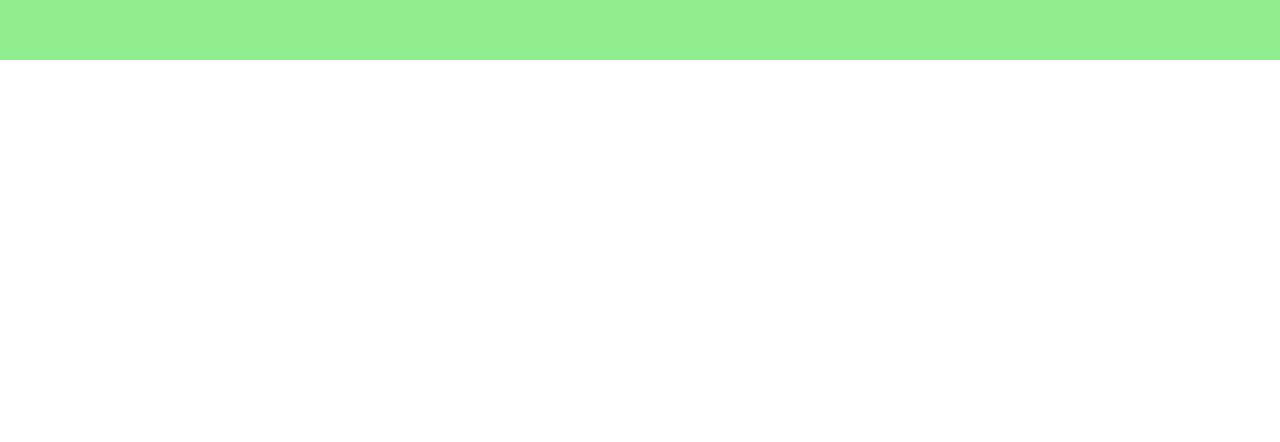
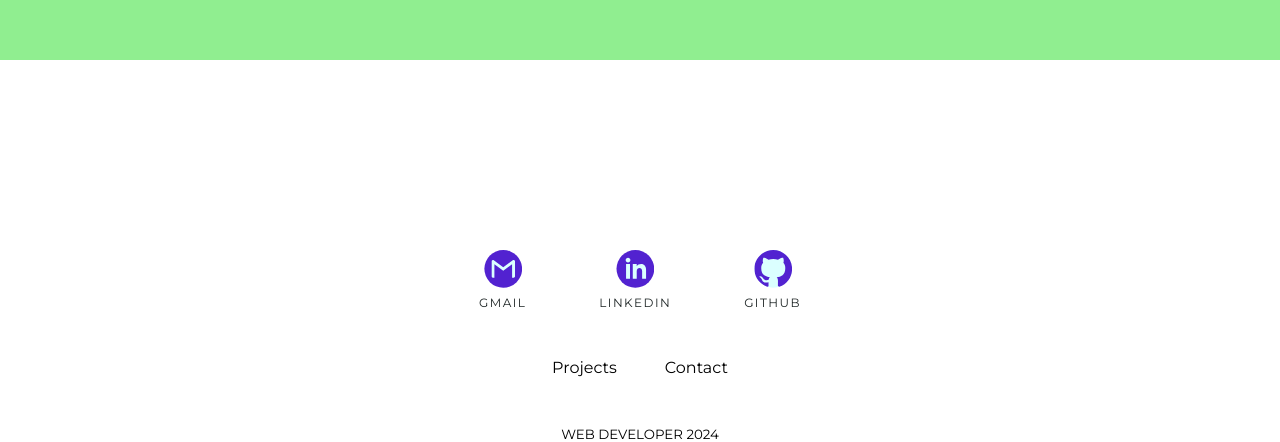
Before and after one commit to bloodyrainday/react-cv, a React app: page / in a window 1280 px wide. Shown: the part 3730-4172 px from the top of the page. Before the commit the page ends 3790 px from the top, so only its background shows below. Built offline with nearby package versions, Linux system fonts and the light colour scheme.

Commit message:
add footer

```diff
--- a/src/App.css
+++ b/src/App.css
@@ -3,6 +3,7 @@
 * {
   padding: 0;
   margin: 0;
+  list-style: none;
 }
 
 body {
--- a/src/App.tsx
+++ b/src/App.tsx
@@ -1,4 +1,5 @@
 import "./App.css";
+import { Footer } from "./layout/footer/Footer";
 import { Header } from "./layout/header/Header";
 import { About } from "./layout/header/sections/about/About";
 import { Main } from "./layout/header/sections/main/Main";
@@ -13,6 +14,7 @@ function App() {
       <About />
       <Projects />
       <Skills />
+      <Footer />
     </div>
   );
 }
--- a/src/components/NavMenu/NavMenu.tsx
+++ b/src/components/navLinks/NavLinks.tsx
@@ -5,15 +5,15 @@ type Props = {};
 
 export const NavLinks = (props: Props) => {
   return (
-    <StyledNavMenu>
+    <StyledNavLinks>
       <a href="#">Home</a>
 
       <a href="#">Projects</a>
-    </StyledNavMenu>
+    </StyledNavLinks>
   );
 };
 
-const StyledNavMenu = styled.nav`
+const StyledNavLinks = styled.nav`
   display: flex;
   justify-content: space-between;
 `;
--- /dev/null
+++ b/src/layout/footer/Footer.tsx
@@ -0,0 +1,108 @@
+import React from "react";
+import styled from "styled-components";
+import { FlexWrapper } from "../../components/FlexWrapper";
+import { Icon } from "../../components/Icon/Icon";
+import { NavLinks } from "../../components/navLinks/NavLinks";
+
+type Props = {};
+
+export const Footer = (props: Props) => {
+  return (
+    <StyledFooter>
+      <ContactList>
+        <ContactItem>
+          <ContactLink>
+            <Icon
+              iconId="gmailIcon"
+              width="38px"
+              height="38px"
+              viewBox="0 0 38px 38px"
+            />
+            <ContactName>GMAIL</ContactName>
+          </ContactLink>
+        </ContactItem>
+
+        <ContactItem>
+          <ContactLink>
+            <Icon
+              iconId="linkedinIcon"
+              width="38px"
+              height="38px"
+              viewBox="0 0 38px 38px"
+            />
+            <ContactName>LINKEDIN</ContactName>
+          </ContactLink>
+        </ContactItem>
+
+        <ContactItem>
+          <ContactLink>
+            <Icon
+              iconId="githubIcon"
+              width="38px"
+              height="38px"
+              viewBox="0 0 38px 38px"
+            />
+            <ContactName>GITHUB</ContactName>
+          </ContactLink>
+        </ContactItem>
+      </ContactList>
+
+      <NavContactList>
+        <NavContactItem>
+          <NavContactLink>Projects</NavContactLink>
+        </NavContactItem>
+
+        <NavContactItem>
+          <NavContactLink>Contact</NavContactLink>
+        </NavContactItem>
+      </NavContactList>
+
+      <SmallText>WEB DEVELOPER 2024</SmallText>
+    </StyledFooter>
+  );
+};
+
+const StyledFooter = styled.footer`
+  margin-top: 190px;
+`;
+
+const ContactList = styled.ul`
+  display: flex;
+  justify-content: center;
+  gap: 73px;
+`;
+
+const ContactItem = styled.li``;
+
+const ContactLink = styled.a`
+  display: flex;
+  flex-direction: column;
+  align-items: center;
+  gap: 9px;
+`;
+
+const ContactName = styled.span`
+  color: #1f2626;
+  font-size: 12px;
+  font-weight: 400;
+  line-height: 11.11px;
+  letter-spacing: 0.12em;
+  text-align: center;
+`;
+
+const NavContactList = styled.ul`
+  display: flex;
+  justify-content: center;
+  gap: 48px;
+  margin-top: 50px;
+`;
+
+const NavContactItem = styled.li``;
+
+const NavContactLink = styled.a``;
+
+const SmallText = styled.small`
+  display: block;
+  text-align: center;
+  margin-top: 49px;
+`;
--- a/src/layout/header/Header.tsx
+++ b/src/layout/header/Header.tsx
@@ -1,6 +1,6 @@
 import React from "react";
 import styled from "styled-components";
-import { NavLinks } from "../../components/NavMenu/NavMenu";
+import { NavLinks } from "../../components/navLinks/NavLinks";
 import { Button } from "../../components/Button/Button";
 import { Icon } from "../../components/Icon/Icon";
 
```
